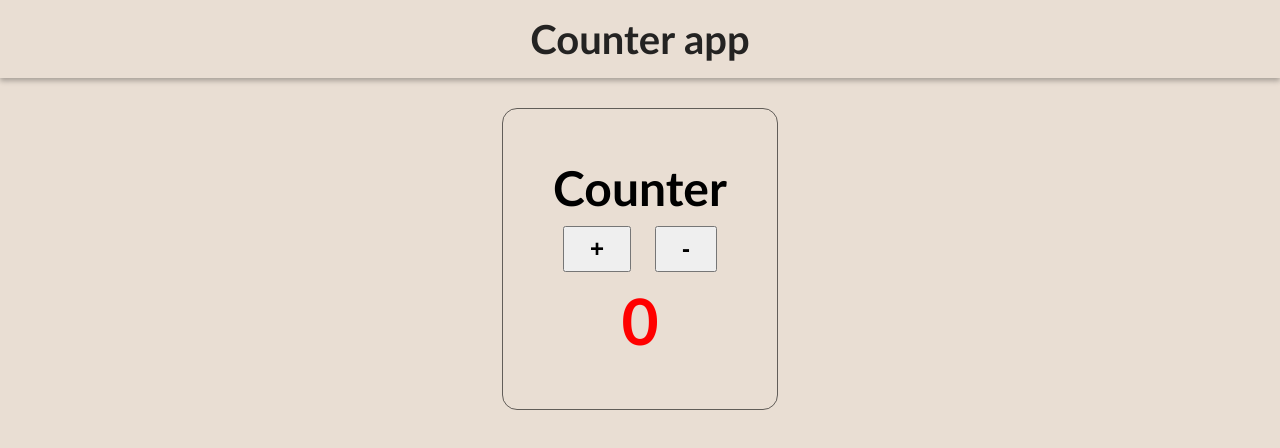
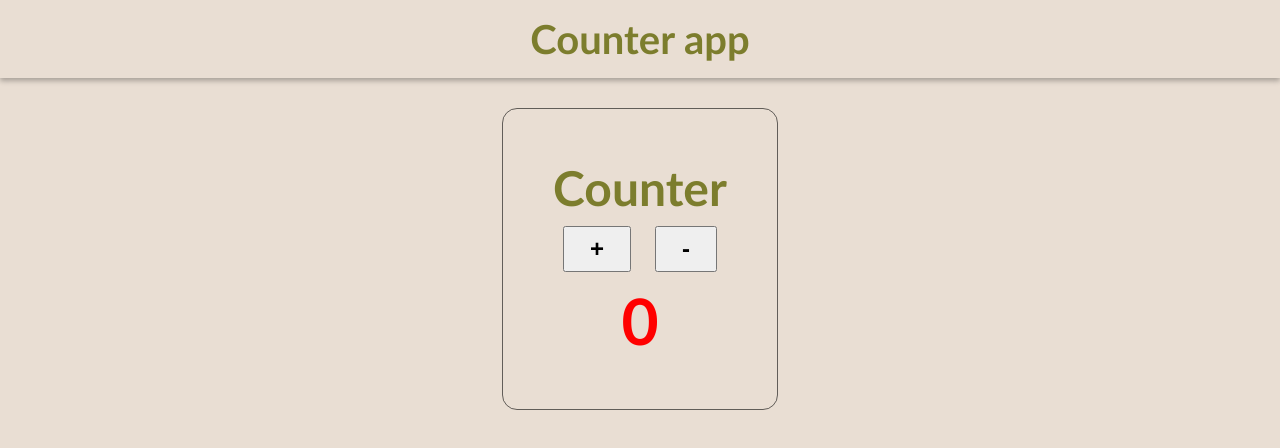
Before and after one commit to Oleksandr-Firko/Group-project-counter, a plain HTML site: page index.html in a window 1280 px wide. Drawn offline with Linux system fonts and the light colour scheme.

Commit message:
Изменение цвета

```diff
--- a/style.css
+++ b/style.css
@@ -20,7 +20,7 @@ header {
     font-size: 2.5rem;
     font-weight: 600;
     box-shadow: 0 3px 5px #00000046;
-    color: #242322;
+    color: #7c7d2d;
 }
 
 main {
@@ -38,6 +38,7 @@ main {
 .title {
     font-size: 3rem;
     font-weight: 900;
+    color: #7c7d2d;
 }
 
 main button {
```
